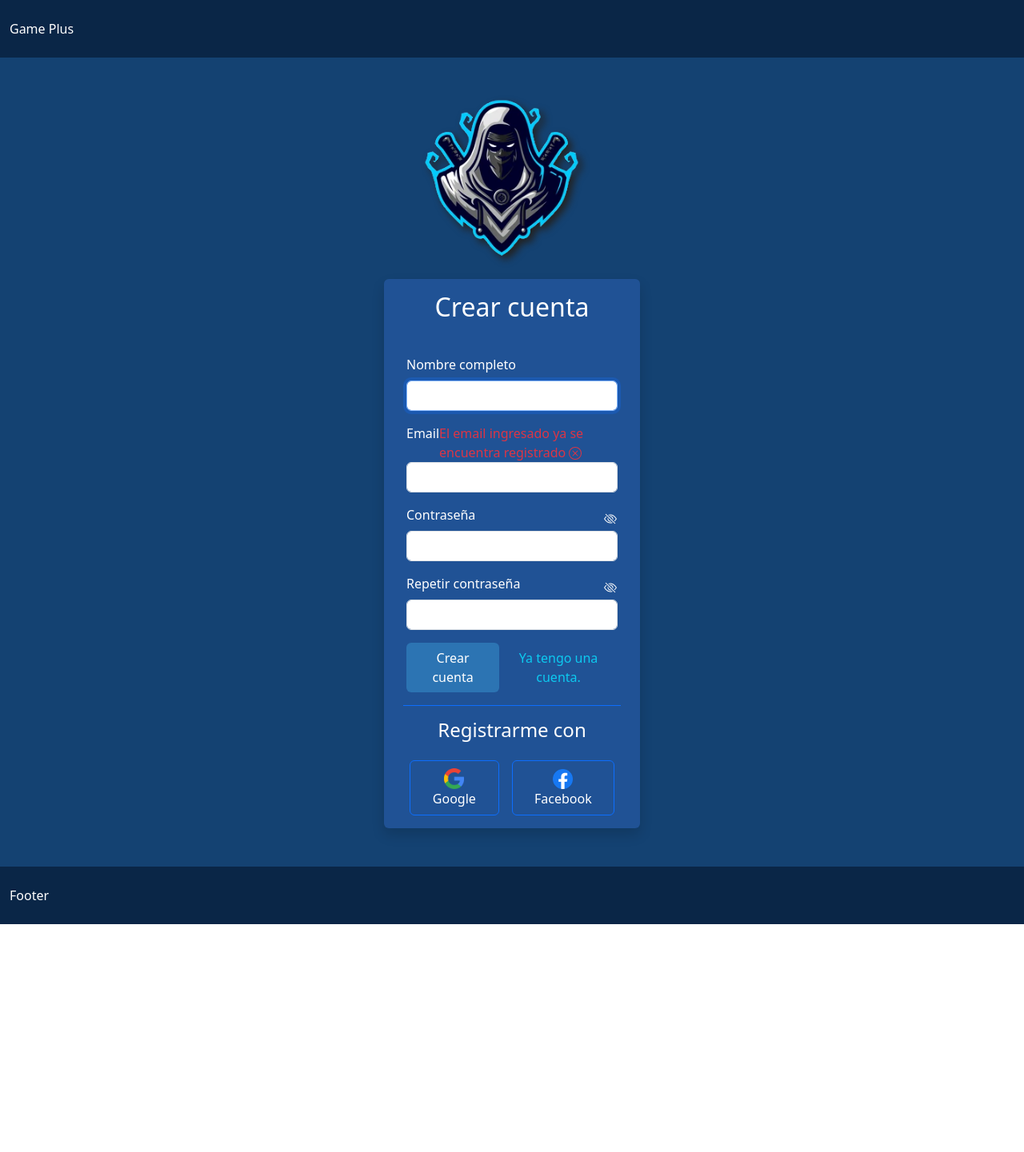
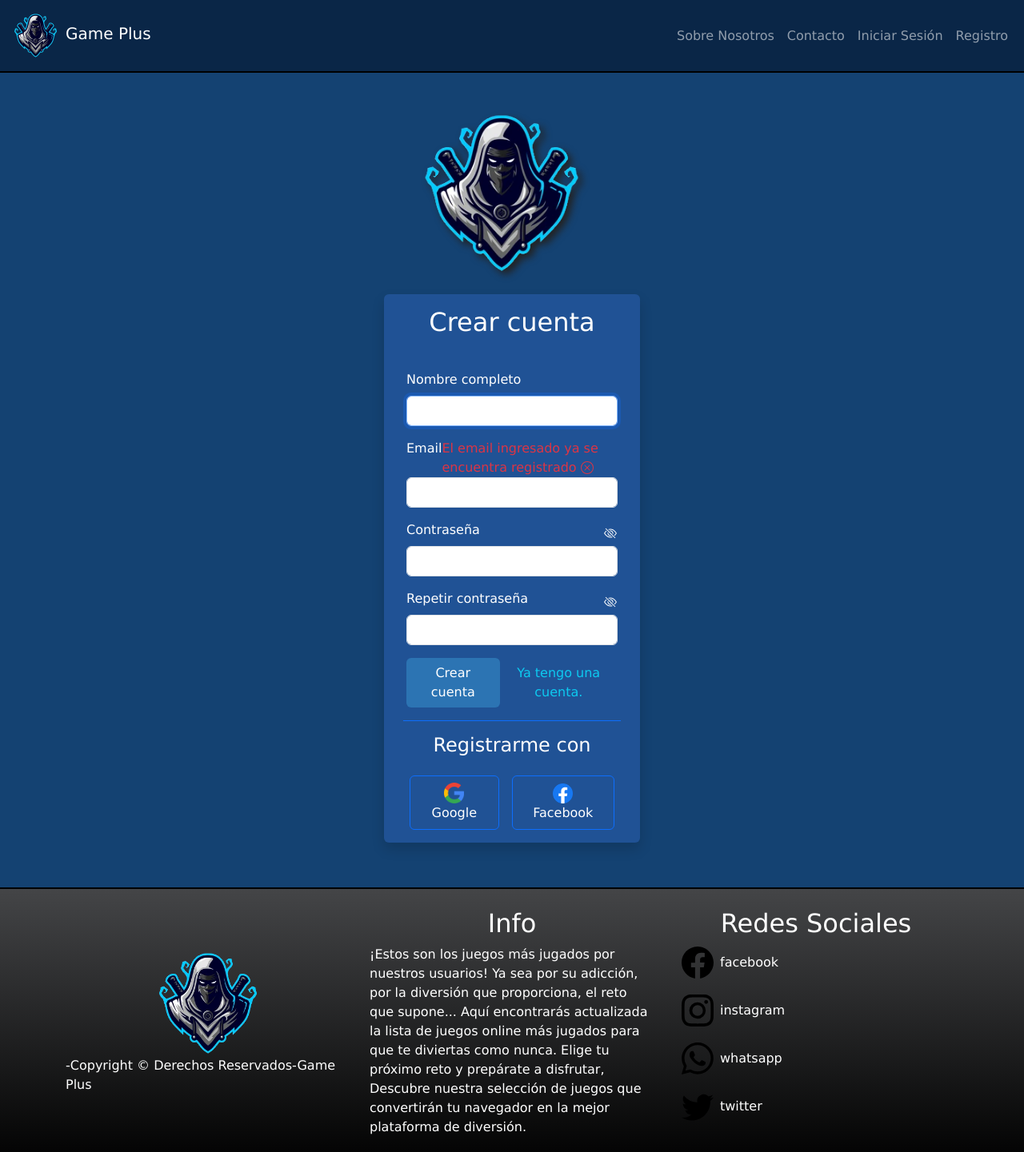
Before and after one commit to ivaneconomo/game-plus, a plain HTML site: page register.html in a window 1280 px wide. Shown: the whole page at 80% size. Before the commit the page ends 1156 px from the top, so only its background shows below. Drawn offline with nearby package versions, Linux system fonts and the light colour scheme.

Commit message:
update register

```diff
--- a/register.html
+++ b/register.html
@@ -4,16 +4,43 @@
   <meta charset="UTF-8">
   <meta http-equiv="X-UA-Compatible" content="IE=edge">
   <meta name="viewport" content="width=device-width, initial-scale=1.0">
-  <title>Register GP</title>
+  <link href="https://cdn.jsdelivr.net/npm/bootstrap@5.3.0-alpha1/dist/css/bootstrap.min.css" rel="stylesheet" integrity="sha384-GLhlTQ8iRABdZLl6O3oVMWSktQOp6b7In1Zl3/Jr59b6EGGoI1aFkw7cmDA6j6gD" crossorigin="anonymous">
+  <title>Game-Plus</title>
   <link rel="icon" href="./assets/logo.png">
-  <link href="https://cdn.jsdelivr.net/npm/bootstrap@5.3.0-alpha1/dist/css/bootstrap.min.css" rel="stylesheet" integrity="sha384-GLhlTQ8iRABdZLl6O3oVMWSktQOp6b7In1Zl3/Jr59b6EGGoI1aFkw7cmDA6j6gD" crossorigin="anonymous">
+  <link rel="stylesheet" href="./styles/index.css">
+  <link rel="stylesheet" href="https://cdnjs.cloudflare.com/ajax/libs/animate.css/4.1.1/animate.min.css"/>
+  <link href="https://unpkg.com/aos@2.3.1/dist/aos.css" rel="stylesheet">
+  <link rel="stylesheet" href="./styles/style.css">
   <link rel="stylesheet" href="./css/register.css">
 </head>
 <body>
-  <header class="sticky-top">
-    <div class="container-fluid text-white py-4 bg-nb-blue">
-      Game Plus
-    </div>
+  <header>
+    <nav class="navbar navbar-expand-lg navbar-dark py-3">
+      <div class="container-fluid">
+        <div>
+          <img src="./assets/logo.png" alt="logo" width="65px">
+          <a class="navbar-brand text-start" href="#">Game Plus</a>
+        </div>
+        <button class="navbar-toggler" type="button" data-bs-toggle="collapse" data-bs-target="#navbarSupportedContent" aria-controls="navbarSupportedContent" aria-expanded="false" aria-label="Toggle navigation">
+          <span class="navbar-toggler-icon"></span>
+        </button>
+        <div class="collapse navbar-collapse d-lg-flex justify-content-end " id="navbarSupportedContent">
+          <ul class="navbar-nav mb-2 mb-lg-0">
+            <li class="nav-item">
+              <a class="nav-link" aria-current="page" href="#">Sobre Nosotros</a>
+            </li>
+            <li class="nav-item">
+              <a class="nav-link" href="#">Contacto</a>
+            </li>
+            <li class="nav-item">
+              <a class="nav-link" href="#">Iniciar Sesión</a>
+            </li>
+            <li class="nav-item">
+              <a class="nav-link" href="#">Registro</a>
+            </li>
+        </div>
+      </div>
+    </nav>
   </header>
   <main class="py-5 d-flex flex-column justify-content-center align-items-center bg-blue">
     <div class="mb-4">
@@ -98,10 +125,28 @@
     </div>
   </main>
 
-  <footer>
-    <div class="container-fluid bg-nb-blue py-4 text-white">
-      Footer
-    </div>
+  <footer class="mt-2 py-4">
+    <section class="container">
+      <div class="row">
+        <div class="text-white d-flex flex-column justify-content-center align-items-center col-12 col-md-12 col-lg-4">
+          <img class="" src="./assets/logo.png" alt="logo" width=150px>
+          <p>-Copyright © Derechos Reservados-Game Plus</p>
+        </div>
+        <div class="col-12 col-md-6 col-lg-4 text-white">
+          <h2 class="text-center">Info</h2>
+          <p>¡Estos son los juegos más jugados por nuestros usuarios! Ya sea por su adicción, por la diversión que proporciona, el reto que supone... Aquí encontrarás actualizada la lista de juegos online más jugados para que te diviertas como nunca. Elige tu próximo reto y prepárate a disfrutar, Descubre nuestra selección de juegos que convertirán tu navegador en la mejor plataforma de diversión.</p>
+        </div>
+        <div class="text-white col-12 col-md-6 col-lg-4">
+          <h2 class="text-center">Redes Sociales</h2>
+          <div class="">
+            <a class="linksFoot" href="#"><img class="me-2" src="./assets/facebook.svg" alt="iconos" width="60px">facebook</a>
+            <a class="linksFoot" href="#"><img class="me-2" src="./assets/instagram.svg" alt="iconos" width="60px">instagram</a>
+            <a class="linksFoot" href="#"><img class="me-2" src="./assets/whatsapp.svg" alt="iconos" width="60px">whatsapp</a>
+            <a class="linksFoot" href="#"><img class="me-2" src="./assets/twitter.svg" alt="iconos" width="60px">twitter</a>
+          </div>
+        </div>
+      </div>
+    </section>
   </footer>
   <script src="./js/app.js"></script>
   <script src="./js/register.js"></script>
```
